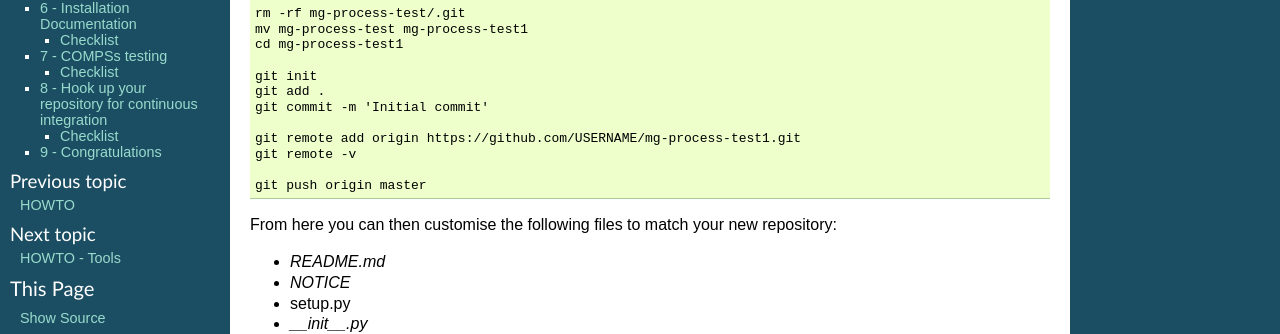
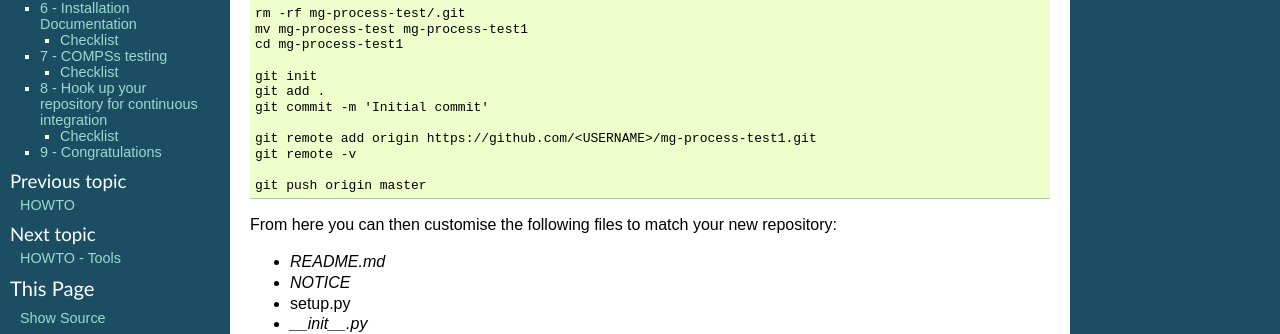
Before and after one commit to Multiscale-Genomics/mg-docs, a Sphinx documentation site: the page built from docs/howto/development_checklist.rst, in a window 1280 px wide and 900 px high, scrolled down 317 px. Shown: the part 285-619 px from the top of the window. Built offline with Sphinx 7.4.7, drawn with Linux system fonts in a browser that asks for light colours; some of the changed text lies outside the part shown.

```diff
--- a/docs/howto/development_checklist.rst
+++ b/docs/howto/development_checklist.rst
@@ -48,7 +48,7 @@ From GitHub take a copy of the mg-process-test repository:
    git add .
    git commit -m 'Initial commit'
 
-   git remote add origin https://github.com/USERNAME/mg-process-test1.git
+   git remote add origin https://github.com/<USERNAME>/mg-process-test1.git
    git remote -v
 
    git push origin master
```
